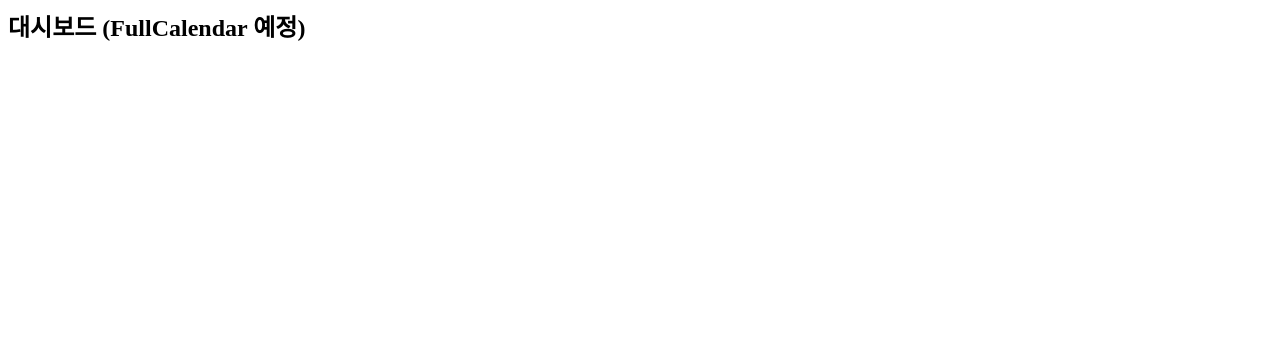
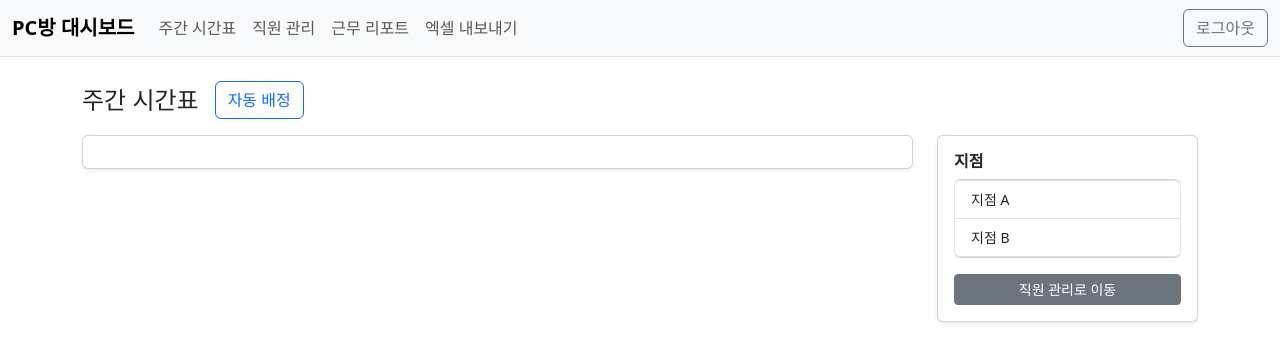
Before and after one commit to jum94kr/pcbang, a Flask app: page / in a window 1280 px wide. Shown: the top 362 px of the page. Run offline with Flask 3, Linux system fonts and the light colour scheme; the visitor is signed in with stand-in values (Sample User, id 1); some libraries are stand-ins or nearby versions.

Commit message:
Update dashboard.html

```diff
--- a/templates/dashboard.html
+++ b/templates/dashboard.html
@@ -1 +1,24 @@
-<h2>대시보드 (FullCalendar 예정)</h2>
+{% extends 'base.html' %}
+{% block content %}
+<div class="d-flex gap-3 align-items-center mb-3">
+  <h4 class="m-0">주간 시간표</h4>
+  <button id="btn-auto" class="btn btn-outline-primary">
+    자동 배정
+    <span id="auto-spinner" class="spinner-border spinner-border-sm d-none ms-2"></span>
+  </button>
+</div>
+<div class="row">
+  <div class="col-lg-9">
+    <div id="calendar" class="card p-3 shadow-sm"></div>
+  </div>
+  <div class="col-lg-3">
+    <div class="card p-3 shadow-sm">
+      <h6 class="fw-bold">지점</h6>
+      <ul class="list-group small mb-3">
+        {% for b in branches %}<li class="list-group-item">{{ b }}</li>{% endfor %}
+      </ul>
+      <a class="btn btn-sm btn-secondary" href="{{ url_for('staff_list') }}">직원 관리로 이동</a>
+    </div>
+  </div>
+</div>
+{% endblock %}
```
